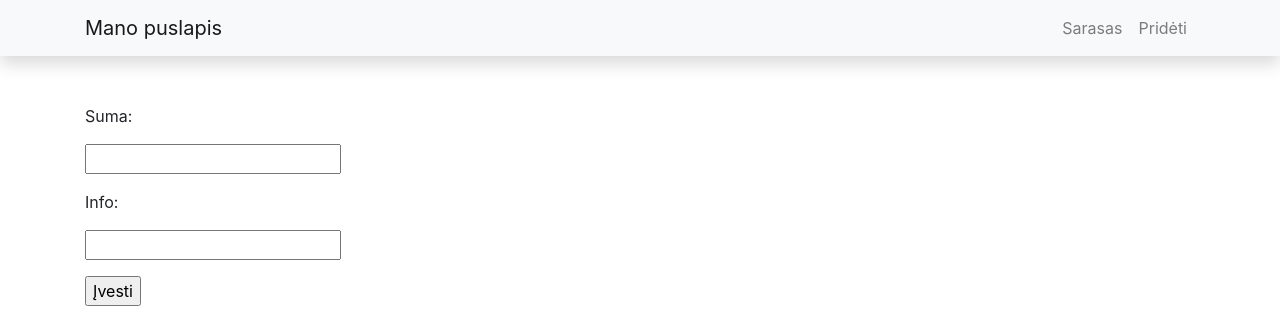
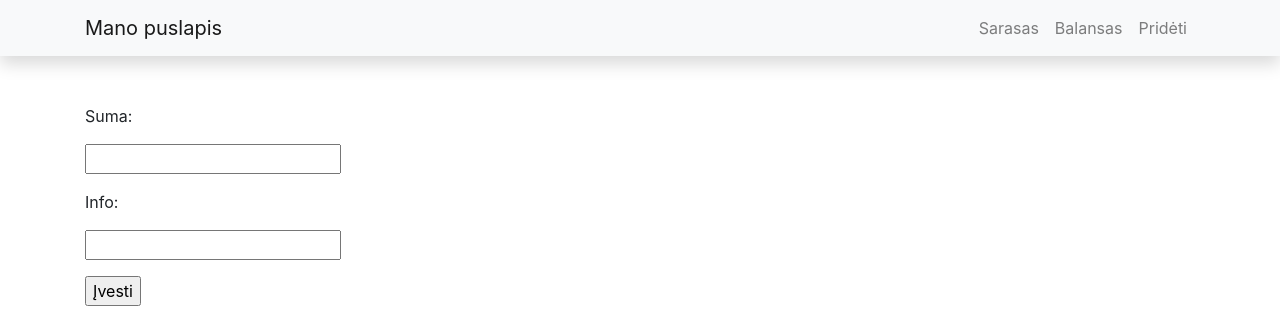
Before and after one commit to DonatasNoreika/14_biudzetas_flask, a Flask app: page /prideti in a window 1280 px wide. Shown: the top 310 px of the page. Run offline with Flask 2, Linux system fonts and the light colour scheme; parts of the project's set-up code (start-up, migrations or seed data) failed here and were passed over; some libraries are stand-ins or nearby versions.

Commit message:
Įdėtas balanso puslapis

```diff
--- a/main.py
+++ b/main.py
@@ -32,5 +32,14 @@ def sarasas():
         print(biudzetas)
         return render_template("sarasas.html", biudzetas=biudzetas)
 
+@app.route("/balansas")
+def balansas():
+        biudzetas = Irasas.query.all()
+        balansas = 0
+        for irasas in biudzetas:
+            balansas += irasas.suma
+        print(biudzetas)
+        return render_template("balansas.html", balansas=balansas)
+
 if __name__ == "__main__":
     app.run(debug=True)
--- /dev/null
+++ b/templates/balansas.html
@@ -0,0 +1,5 @@
+{% extends "base.html" %}
+{% block content %}
+<h1>Balansas: </h1>
+<p>{{balansas}}</p>
+{% endblock %}
--- a/templates/base.html
+++ b/templates/base.html
@@ -25,6 +25,9 @@
           <a class="nav-link" href="/">Sarasas</a>
         </li>
         <li class="nav-item">
+          <a class="nav-link" href="/balansas">Balansas</a>
+        </li>
+        <li class="nav-item">
           <a class="nav-link" href="/prideti">Pridėti</a>
         </li>
       </ul>
```
Also changed, not shown: biudzetas.db.
